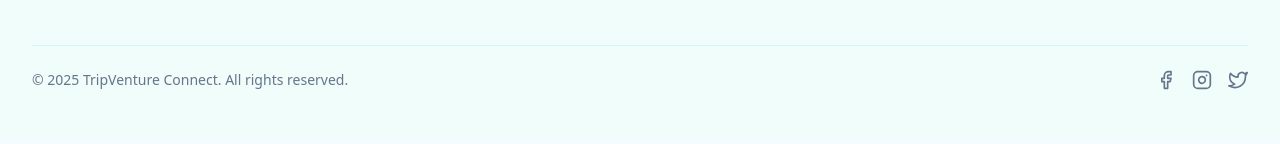
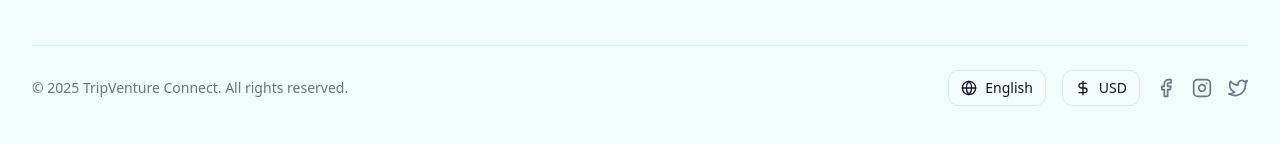
Before and after one commit to girishlade111/trip-venture-connect, a React (Vite) app: page /discover in a window 1280 px wide. Shown: the part 1423-1567 px from the top of the page. Built offline with nearby package versions, Linux system fonts and the light colour scheme; the HTML template or start-up script is replaced by a standard one.

Commit message:
Add language and currency selection to footer
Add a button to the footer that allows users to select their preferred language and currency.

```diff
--- a/src/components/layout/Footer.tsx
+++ b/src/components/layout/Footer.tsx
@@ -1,8 +1,47 @@
 
-import React from 'react';
+import React, { useState } from 'react';
 import { Link } from 'react-router-dom';
+import {
+  DropdownMenu,
+  DropdownMenuContent,
+  DropdownMenuItem,
+  DropdownMenuLabel,
+  DropdownMenuSeparator,
+  DropdownMenuTrigger
+} from "@/components/ui/dropdown-menu";
+import { Globe, DollarSign } from 'lucide-react';
+import { Button } from '@/components/ui/button';
+import {
+  Select,
+  SelectContent,
+  SelectItem,
+  SelectTrigger,
+  SelectValue
+} from '@/components/ui/select';
+import { Popover, PopoverContent, PopoverTrigger } from '@/components/ui/popover';
 
 const Footer = () => {
+  const [language, setLanguage] = useState('en');
+  const [currency, setCurrency] = useState('USD');
+
+  const languages = [
+    { code: 'en', name: 'English' },
+    { code: 'es', name: 'Español' },
+    { code: 'fr', name: 'Français' },
+    { code: 'de', name: 'Deutsch' },
+    { code: 'it', name: 'Italiano' },
+    { code: 'ja', name: '日本語' },
+  ];
+
+  const currencies = [
+    { code: 'USD', symbol: '$', name: 'US Dollar' },
+    { code: 'EUR', symbol: '€', name: 'Euro' },
+    { code: 'GBP', symbol: '£', name: 'British Pound' },
+    { code: 'JPY', symbol: '¥', name: 'Japanese Yen' },
+    { code: 'CAD', symbol: 'C$', name: 'Canadian Dollar' },
+    { code: 'AUD', symbol: 'A$', name: 'Australian Dollar' }
+  ];
+
   return (
     <footer className="bg-teal-50 border-t">
       <div className="container py-8 md:py-12">
@@ -85,7 +124,61 @@ const Footer = () => {
           <p className="text-sm text-muted-foreground">
             © {new Date().getFullYear()} TripVenture Connect. All rights reserved.
           </p>
-          <div className="mt-4 md:mt-0 flex space-x-4">
+
+          <div className="mt-4 md:mt-0 flex items-center gap-4">
+            <Popover>
+              <PopoverTrigger asChild>
+                <Button variant="outline" size="sm" className="flex items-center gap-2">
+                  <Globe className="h-4 w-4" />
+                  <span>{languages.find(l => l.code === language)?.name || 'English'}</span>
+                </Button>
+              </PopoverTrigger>
+              <PopoverContent className="w-48 p-2">
+                <div className="space-y-2">
+                  <h4 className="font-medium text-sm mb-2">Select Language</h4>
+                  <Select value={language} onValueChange={setLanguage}>
+                    <SelectTrigger className="w-full">
+                      <SelectValue placeholder="Select a language" />
+                    </SelectTrigger>
+                    <SelectContent>
+                      {languages.map((lang) => (
+                        <SelectItem key={lang.code} value={lang.code}>
+                          {lang.name}
+                        </SelectItem>
+                      ))}
+                    </SelectContent>
+                  </Select>
+                </div>
+              </PopoverContent>
+            </Popover>
+
+            <Popover>
+              <PopoverTrigger asChild>
+                <Button variant="outline" size="sm" className="flex items-center gap-2">
+                  <DollarSign className="h-4 w-4" />
+                  <span>{currencies.find(c => c.code === currency)?.code || 'USD'}</span>
+                </Button>
+              </PopoverTrigger>
+              <PopoverContent className="w-48 p-2">
+                <div className="space-y-2">
+                  <h4 className="font-medium text-sm mb-2">Select Currency</h4>
+                  <Select value={currency} onValueChange={setCurrency}>
+                    <SelectTrigger className="w-full">
+                      <SelectValue placeholder="Select a currency" />
+                    </SelectTrigger>
+                    <SelectContent>
+                      {currencies.map((curr) => (
+                        <SelectItem key={curr.code} value={curr.code}>
+                          {curr.symbol} {curr.name}
+                        </SelectItem>
+                      ))}
+                    </SelectContent>
+                  </Select>
+                </div>
+              </PopoverContent>
+            </Popover>
+
+            <div className="flex space-x-4">
               <a href="#" className="text-muted-foreground hover:text-foreground transition-colors">
                 <svg xmlns="http://www.w3.org/2000/svg" viewBox="0 0 24 24" fill="none" stroke="currentColor" strokeWidth="2" strokeLinecap="round" strokeLinejoin="round" className="h-5 w-5">
                   <path d="M18 2h-3a5 5 0 0 0-5 5v3H7v4h3v8h4v-8h3l1-4h-4V7a1 1 0 0 1 1-1h3z"></path>
@@ -106,6 +199,7 @@ const Footer = () => {
             </div>
           </div>
         </div>
+      </div>
     </footer>
   );
 };
```
Lines whose indentation alone changed are shown as unchanged.
